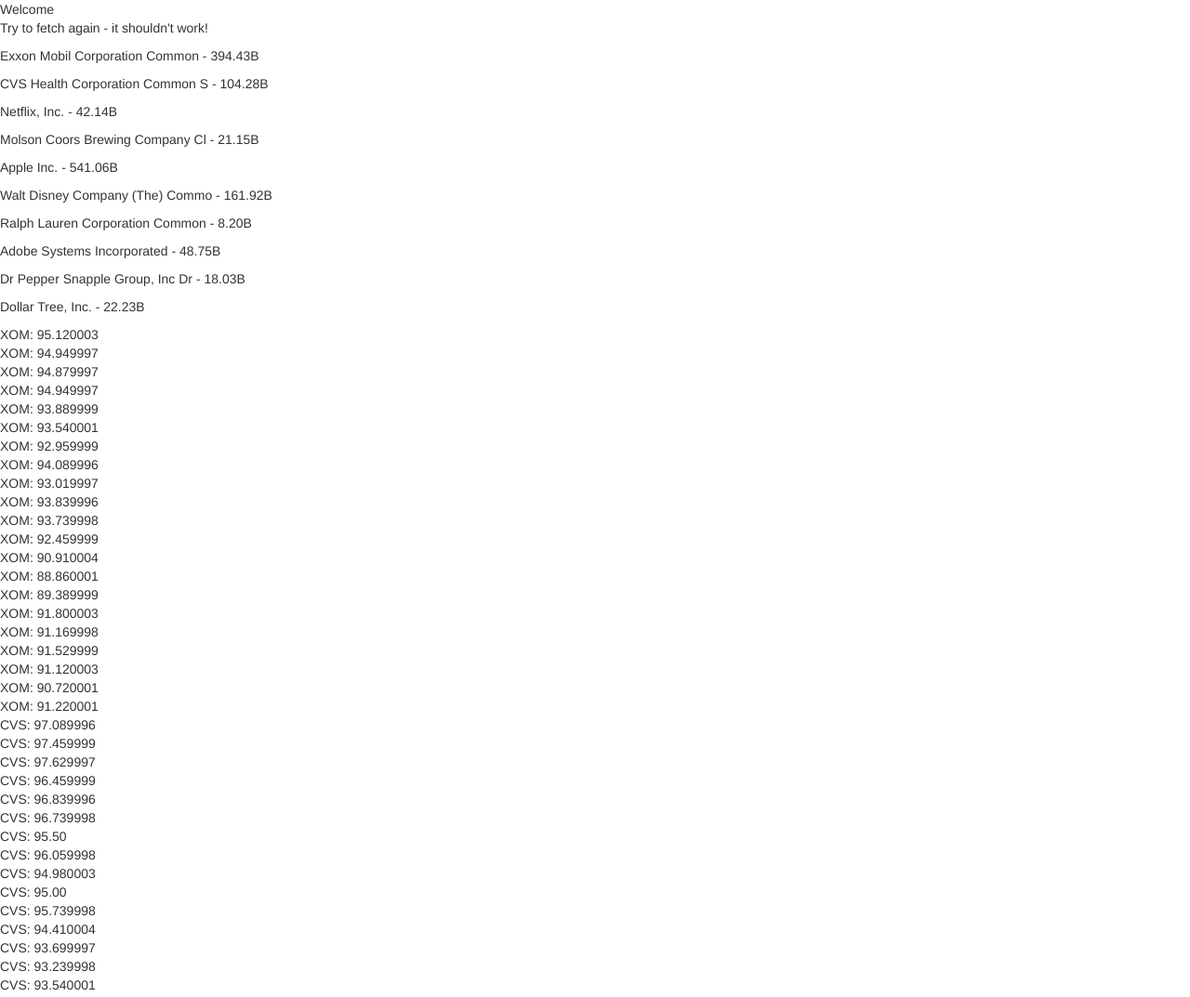
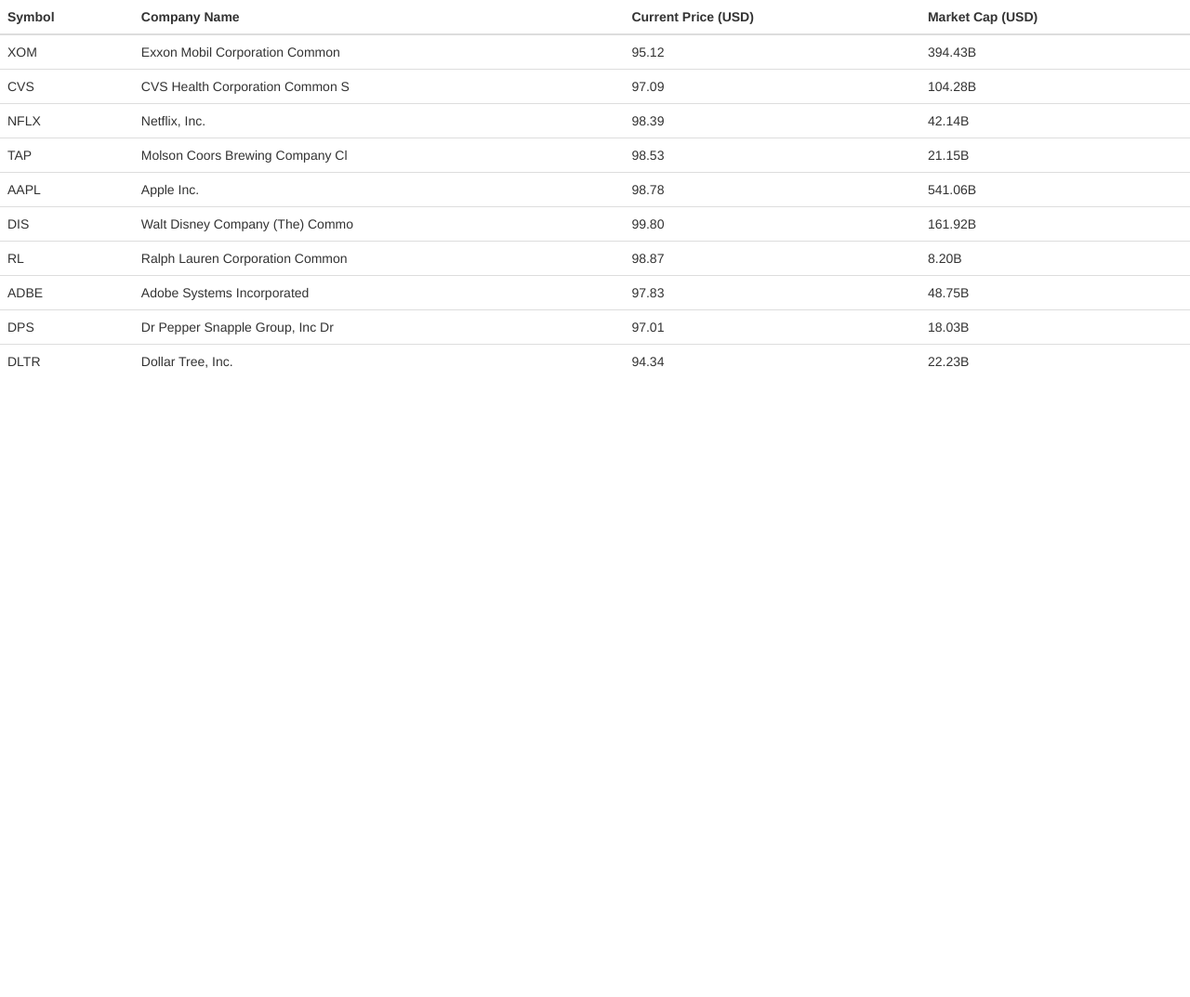
Before and after one commit to phitranphitranphitran/angular-stock-charts, a website built with webpack: page public/index.html in a window 1280 px wide. Shown: the top 1073 px of the page at 93% size. After the commit the page ends 800 px from the top, so only its background shows below. Built offline with nearby package versions, Linux system fonts and the light colour scheme; some packages are replaced by stand-ins of ours; files whose address does not match are found by name.

Commit message:
Add rough companies table template and controller

```diff
--- a/app/app.html
+++ b/app/app.html
@@ -1,17 +1,11 @@
-<header>
+<!-- <header>
   Welcome
-</header>
+</header> -->
 
-<main ng-controller="StocksController as stocks">
-  <p ng-click="stocks.get()">Try to fetch again - it shouldn't work!</p>
-  <p ng-repeat="quote in stocks.quotes"
-    ng-bind-template="{{quote['Name']}} - {{quote['MarketCapitalization']}}">
-  </p>
-  <div ng-repeat="history in stocks.histories"
-    ng-bind-template="{{history['Symbol']}}: {{history['Close']}}">
-  </div>
+<main>
+  <companies-table></companies-table>
 </main>
 
-<footer>
+<!-- <footer>
   2016
-</footer>
+</footer> -->
--- /dev/null
+++ b/app/companies-table/companies-table-controller.js
@@ -0,0 +1,12 @@
+function companiesTableController(stockQuotes) {
+  stockQuotes.get().then(data => {
+    this.companies = data.query.results.quote;
+  });
+  this.setActiveStock = function(index) {
+    console.log(this.companies[index]["Symbol"]);
+  };
+}
+
+companiesTableController.$inject = ["stockQuotes"];
+
+export default companiesTableController;
--- /dev/null
+++ b/app/companies-table/companies-table.html
@@ -0,0 +1,19 @@
+<table class="table">
+  <thead>
+    <tr>
+      <th>Symbol</th>
+      <th>Company Name</th>
+      <th>Current Price (USD)</th>
+      <th>Market Cap (USD)</th>
+    </tr>
+  </thead>
+  <tbody>
+    <tr ng-repeat="company in $ctrl.companies"
+        ng-click="$ctrl.setActiveStock($index)">
+      <td ng-bind="company['Symbol']"></td>
+      <td ng-bind="company['Name']"></td>
+      <td ng-bind="company['LastTradePriceOnly']"></td>
+      <td ng-bind="company['MarketCapitalization']"></td>
+    </tr>
+  </tbody>
+</table>
--- /dev/null
+++ b/app/companies-table/index.js
@@ -0,0 +1,14 @@
+import angular from "angular";
+
+import template from "./companies-table.html";
+import controller from "./companies-table-controller";
+
+const companiesTableModule = angular.module("app.companiesTable", [
+    "app.stockData"
+  ])
+  .component("companiesTable", {
+    template,
+    controller
+  });
+
+export default companiesTableModule;
--- a/app/index.js
+++ b/app/index.js
@@ -3,32 +3,34 @@
 
 // angular modules
 import "./stock-data";
+import "./companies-table";
 
 const app = angular.module("app", [
-    "app.stockData"
+    // "app.stockData",
+    "app.companiesTable"
   ])
   .component("app", {
     template: appTemplate
-  })
-  .controller("StocksController", ["stockQuotes", "stockHistories",
-    function(stockQuotes, stockHistories)
-  {
-    stockQuotes.get().then(data => {
-      this.quotes = data.query.results.quote;
-    });
-
-    stockHistories.get().then(data => {
-      this.histories = data.query.results.quote;
-    });
-
-    this.get = function() {
-      stockQuotes.get().then(data => {
-        console.log(data.query.created);
-      });
-      stockHistories.get().then(data => {
-        console.log(data.query.created);
-      });
-    };
-  }]);
+  });
+  // .controller("StocksController", ["stockQuotes", "stockHistories",
+  //   function(stockQuotes, stockHistories)
+  // {
+  //   stockQuotes.get().then(data => {
+  //     this.quotes = data.query.results.quote;
+  //   });
+  //
+  //   stockHistories.get().then(data => {
+  //     this.histories = data.query.results.quote;
+  //   });
+  //
+  //   this.get = function() {
+  //     stockQuotes.get().then(data => {
+  //       console.log(data.query.created);
+  //     });
+  //     stockHistories.get().then(data => {
+  //       console.log(data.query.created);
+  //     });
+  //   };
+  // }]);
 
 export default app;
```
